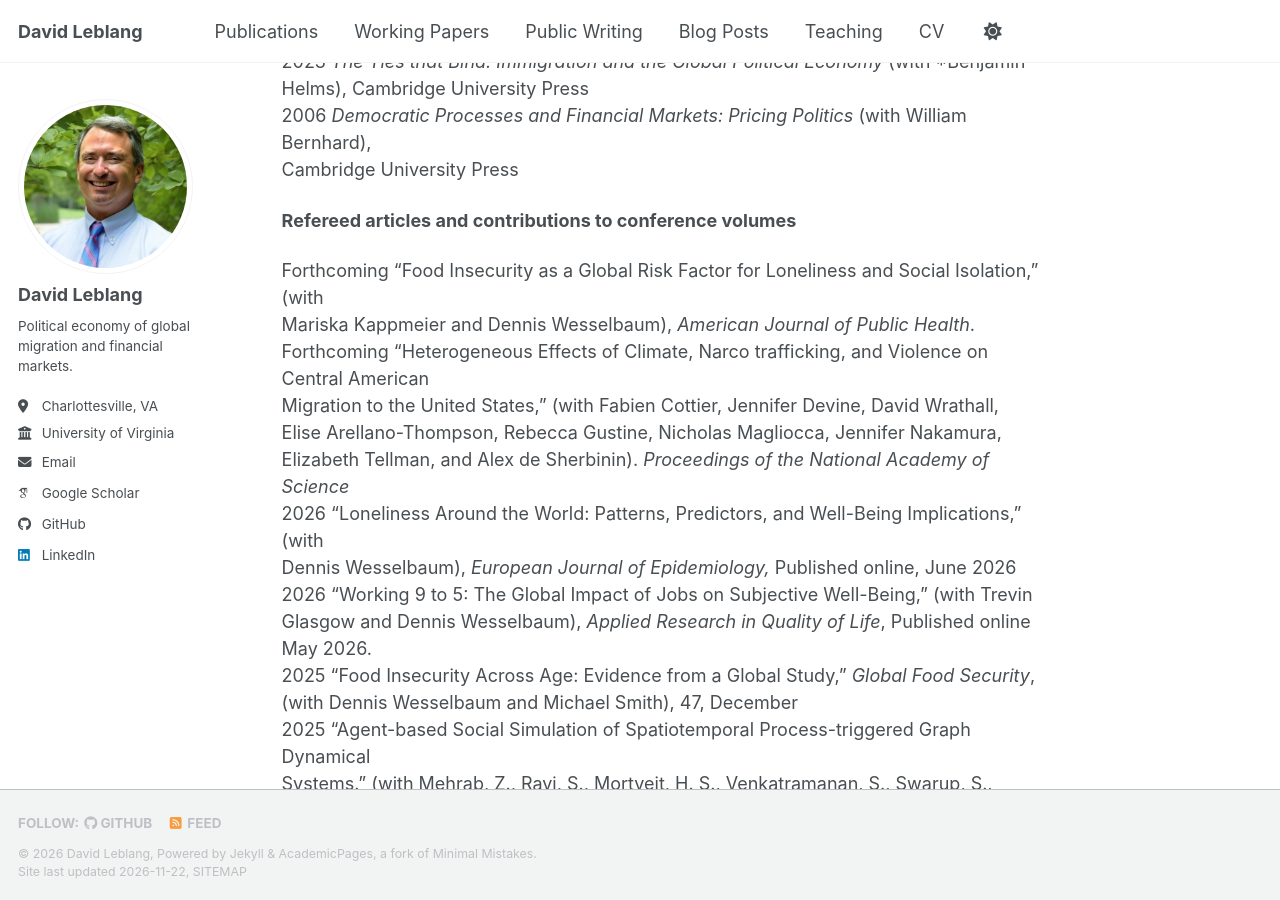
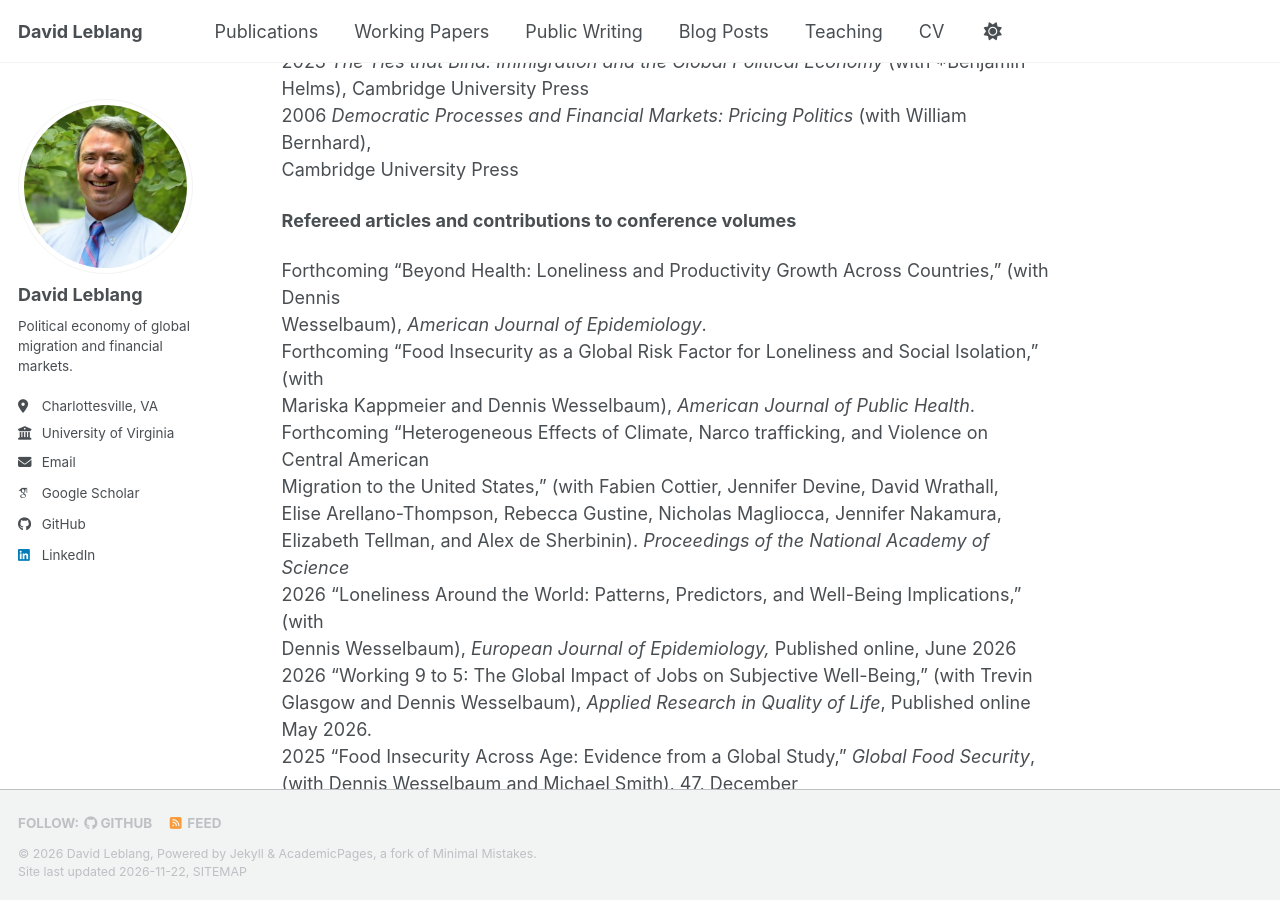
Before and after one commit to leblanguva/leblanguva.github.io, a Jekyll site: the page built from files/Leblang CV_2026.md, in a window 1280 px wide and 900 px high, scrolled down 6246 px. Built offline with Jekyll 4.4.1, drawn with Linux system fonts in a browser that asks for light colours; some web fonts are replaced; our own code applies the rules of GitHub Pages for plain Markdown files; a script bundle is joined from its source files by our own code; library files that are not in the unit come from our copies.

Commit message:
Sync CV markdown with PDF: add 'Beyond Health' (AJE, forthcoming)

```diff
--- a/files/Leblang CV_2026.md
+++ b/files/Leblang CV_2026.md
@@ -186,6 +186,8 @@ Cambridge University Press
 
 **Refereed articles and contributions to conference volumes**
 
+Forthcoming	“Beyond Health: Loneliness and Productivity Growth Across Countries,” (with Dennis
+Wesselbaum), *American Journal of Epidemiology*.
 Forthcoming	“Food Insecurity as a Global Risk Factor for Loneliness and Social Isolation,” (with
 Mariska Kappmeier and Dennis Wesselbaum),  *American Journal of Public Health*.
 Forthcoming	“Heterogeneous Effects of Climate, Narco trafficking, and Violence on Central American
```
